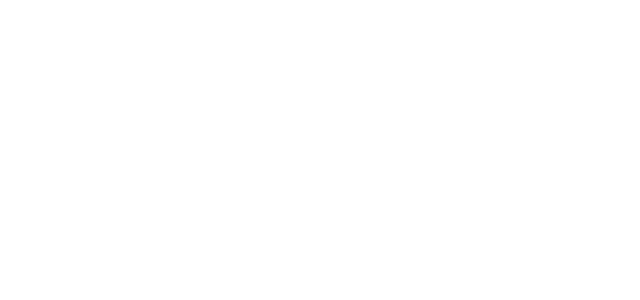
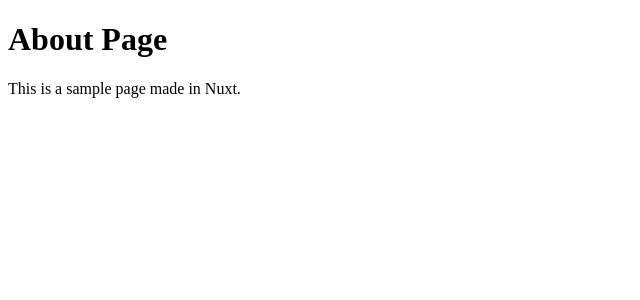
Before and after one commit to shota-nukumizu/nuxt-tutorial, a Nuxt app: page /about in a window 1280 px wide. Before the commit this address had no page. Shown: the top 300 px of the page, without its empty margins (0-640 px from the left). Built offline with nearby package versions, Linux system fonts and the light colour scheme.

Commit message:
create About page

```diff
--- /dev/null
+++ b/pages/about.vue
@@ -0,0 +1,27 @@
+<template>
+    <div>
+       <h1>About Page</h1>
+       <p>This is a sample page made in Nuxt.</p>
+    </div>
+</template>
+
+<script>
+export default {
+    head() {
+        return {
+            title: 'About App',
+            meta: [
+                {
+                    hid: 'description',
+                    name: 'description',
+                    content: 'Bast Place for sample Page'
+                }
+            ]
+        }
+    }
+}
+</script>
+
+<style>
+
+</style>
```
